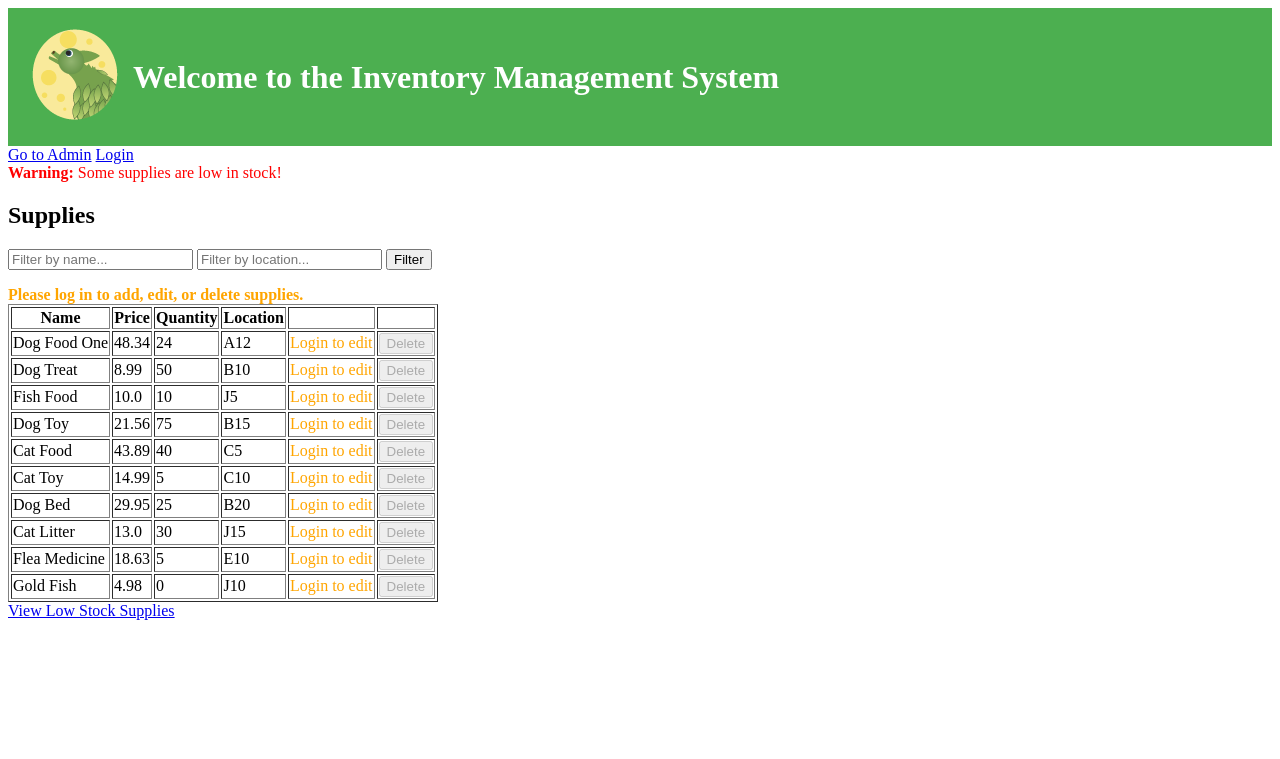
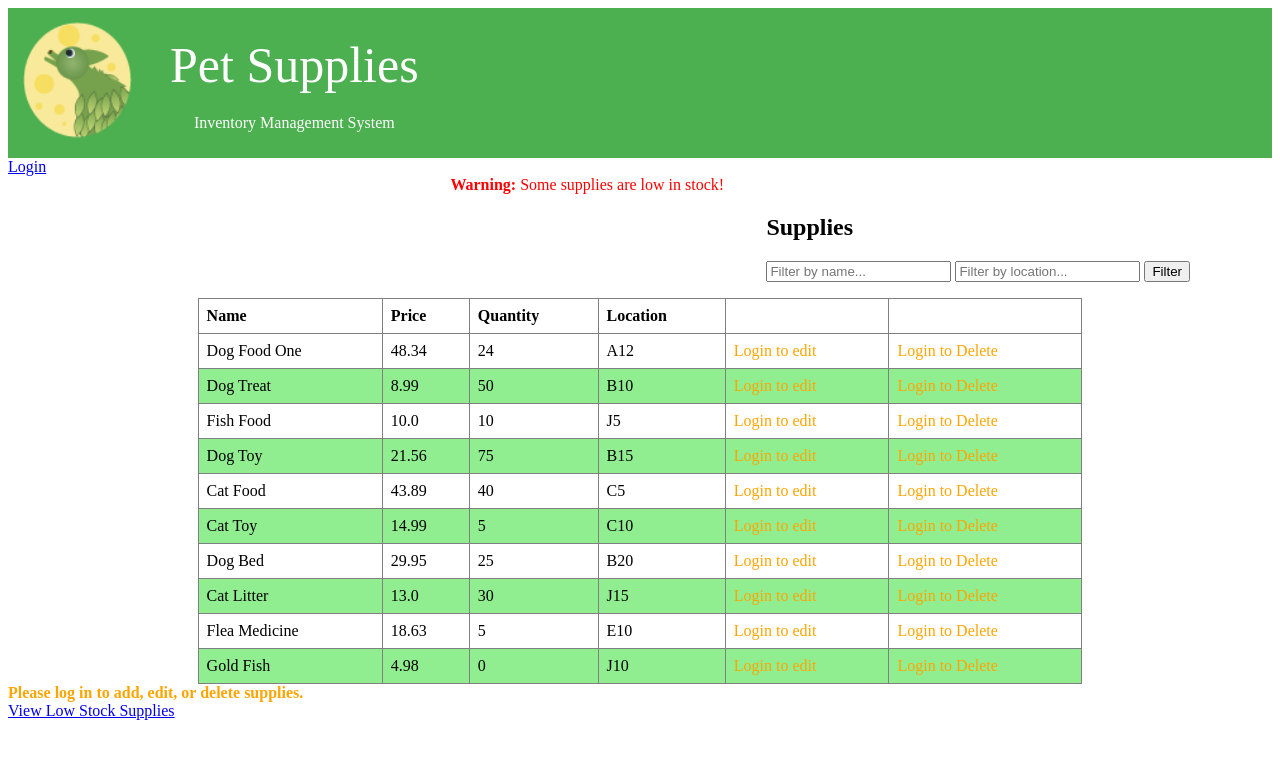
Before and after one commit to TLeafWolf/SDEV_220_Final_Project_Group5, a Django app: page / in a window 1280 px wide. Shown: the top 759 px of the page. Run offline with Django 5.2, Linux system fonts and the light colour scheme; data comes from the database, SQL or seed files in the repository.

Commit message:
css added

```diff
--- a/inventory_project/inventory/static/css/styles.css
+++ b/inventory_project/inventory/static/css/styles.css
@@ -3,12 +3,46 @@
     display: flex;
     align-items: center;
     color: white;
-    padding: 20px;
+    padding: 10px;
     text-align: center;
 }
 
 .header-container img {
-    max-width: 100px;
+    width: 120px;
     height: auto;
     margin-right: 10px;
 }
+.pet{
+    font-size: 50px;
+    padding:2px;
+}
+.head {
+    margin-right: auto;
+    margin-left: 20px;
+
+
+}
+.data_tab  {
+    border-collapse: collapse;
+    width: 70%;
+    margin-right: auto;
+    margin-left: auto;
+}
+
+.data_tab th,
+td {
+    text-align: left;
+    padding: 8px;
+}
+
+.data_tab tr:nth-child(even) {
+    background-color: Lightgreen;
+}
+
+.filter {
+    margin-left:60%;
+
+}
+.warning{
+    margin-left:35%;
+}
--- a/inventory_project/inventory/templates/inventory/index.html
+++ b/inventory_project/inventory/templates/inventory/index.html
@@ -9,12 +9,16 @@
 </head>
 <body>
     <div class="header-container">
+
     <img src="{% static 'icons/TLeafLogo2sm.png' %}" alt="T Leaf Logo">
-    <h1>Welcome to the Inventory Management System</h1>
+    <center>
+    <div class = "head">
+        <center><p><div class = "pet">Pet Supplies</div><br>Inventory Management System</p></center>
+    </div>
+</center>
     </div>
 
     <nav>
-        <a href="{% url 'admin:index' %}">Go to Admin</a>
         <a href="{% url 'login' %}">Login</a>
         {% if user.is_authenticated %}
             <a href="{% url 'export_supplies' %}">Export Supplies</a>
@@ -23,7 +27,7 @@
     </nav>
 
     {% if low_stock_items %}
-    <div style="color: red;">
+    <div class = 'warning' style="color: red;">
         <strong>Warning:</strong> Some supplies are low in stock!
     </div>
 {% else %}
@@ -32,8 +36,10 @@
     </div>
 {% endif %}
 
+    <div class = "filter">
     <h2>Supplies</h2>
-    <form method="get" style="margin-bottom: 1rem;">
+
+    <form method="get" style="margin-bottom: 1rem;" >
         <input type="text" name="name" placeholder="Filter by name..." value="{{ name_query }}">
         <input type="text" name="location" placeholder="Filter by location..." value="{{ location_query }}">
         <button type="submit">Filter</button>
@@ -44,15 +50,9 @@
     </form>
 
 
-    {% if user.is_authenticated %}
-    <a href="{% url 'add_supply' %}">Add Supply</a>
-{% else %}
-    <div style="color: orange;">
-        <strong>Please log in to add, edit, or delete supplies.</strong>
-    </div>
-{% endif %}
 
-    <table border="1">
+</div>
+    <table border="1" class = "data_tab">
         <thead>
             <tr>
                 <th>Name</th>
@@ -70,20 +70,20 @@
                 <td>{{ supply.price }}</td>
                 <td>{{ supply.quantity }}</td>
                 <td>{{ supply.location }}</td>
-                <td>
+                <td class = 'edit_button'>
                     {% if user.is_authenticated %}
-                        <a href="{% url 'edit_supply' supply.name %}">Edit</a>
+                        <a href="{% url 'edit_supply' supply.name %}"><button type="button">Edit</button></a>
                     {% else %}
                         <span style="color: orange;">Login to edit</span>
                     {% endif %}
                 </td>
-                <td>
+                <td class = 'Del_button'>
                     <form action="{% url 'delete_supply' supply.name %}" method="post" style="display:inline;">
                         {% csrf_token %}
                         {% if user.is_authenticated %}
                             <button type="submit">Delete</button>
                         {% else %}
-                            <button type="button" disabled>Delete</button>
+                        <span style="color: orange;">Login to Delete</span>
                         {% endif %}
             </tr>
             {% empty %}
@@ -94,6 +94,13 @@
         </tbody>
 
     </table>
+    {% if user.is_authenticated %}
+    <a href="{% url 'add_supply' %}"><button>Add Supply</button></a>
+{% else %}
+    <div style="color: orange;">
+        <strong>Please log in to add, edit, or delete supplies.</strong>
+    </div>
+{% endif %}
     <a href="{% url 'low_stock_supplies' %}">View Low Stock Supplies</a>
 </body>
 </html>
```
